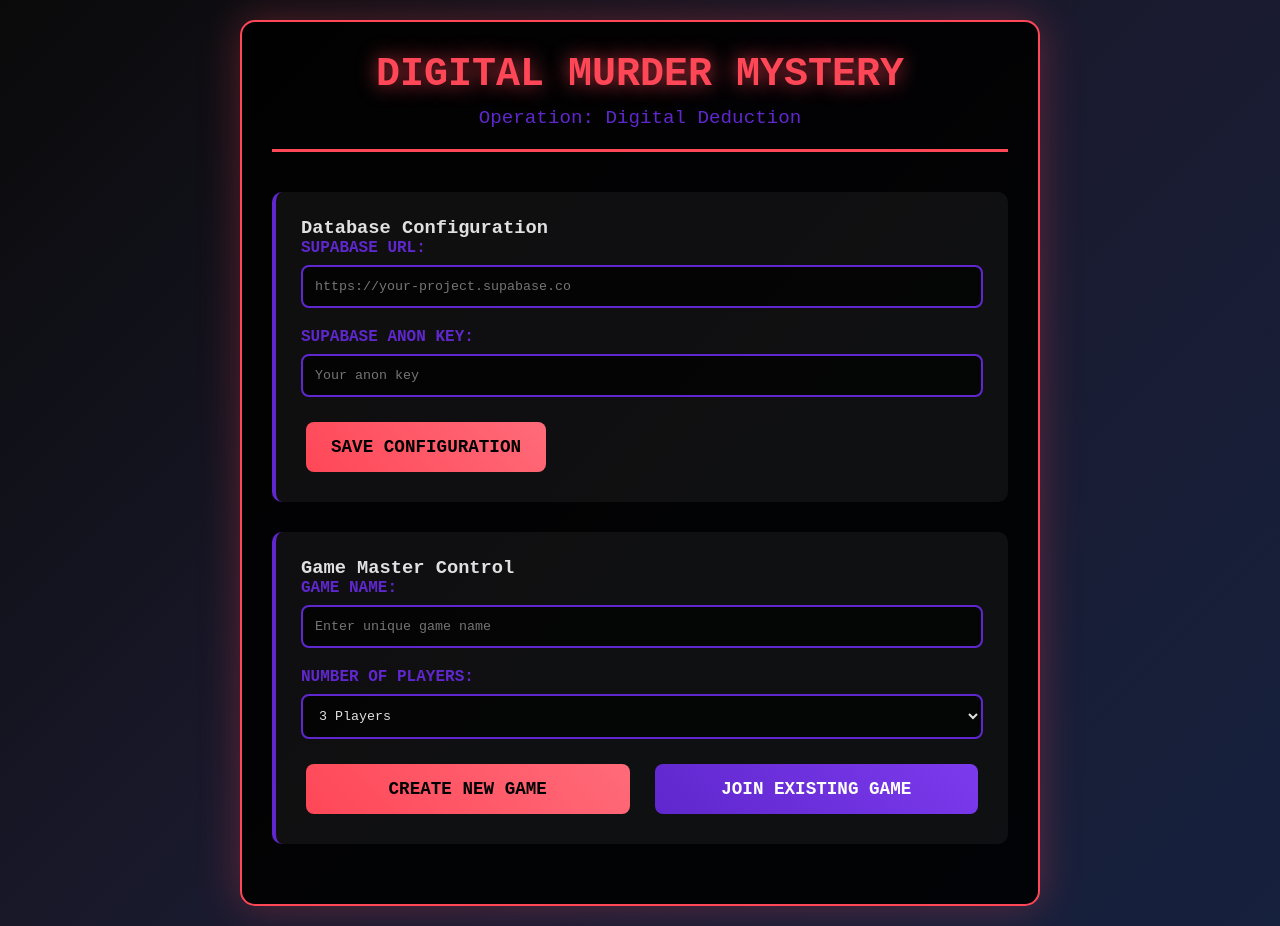
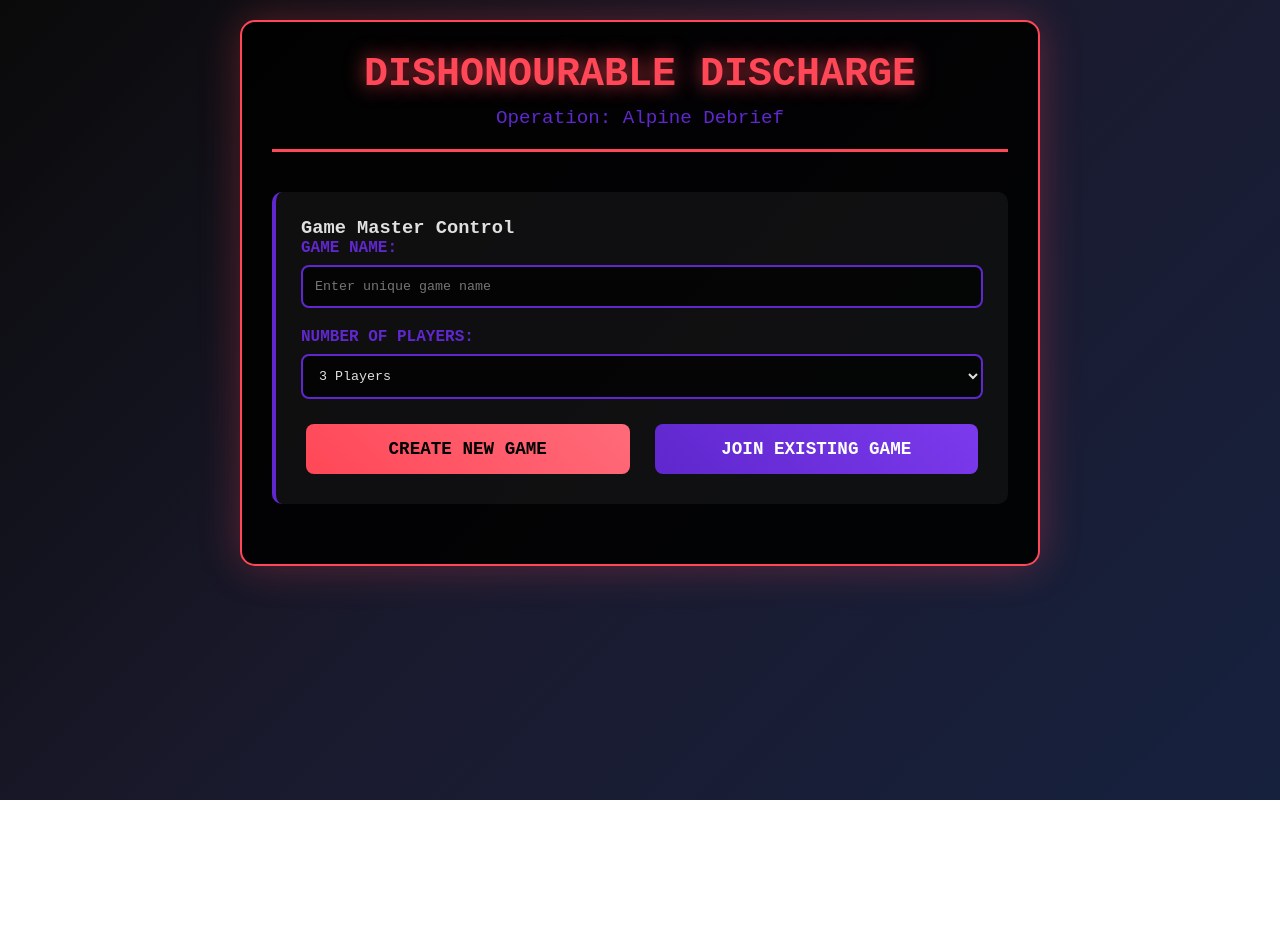
Before and after one commit to doublestandardsco/Dishonourable-Discharge, a plain HTML site: page index.html in a window 1280 px wide. After the commit the page ends 800 px from the top, so only its background shows below. Drawn offline with nearby package versions, Linux system fonts and the light colour scheme.

Commit message:
Update index.html

```diff
--- a/index.html
+++ b/index.html
@@ -3,7 +3,7 @@
 <head>
     <meta charset="UTF-8">
     <meta name="viewport" content="width=device-width, initial-scale=1.0">
-    <title>Digital Murder Mystery</title>
+    <title>Dishonourable Discharge</title>
     <script src="https://cdnjs.cloudflare.com/ajax/libs/qrcode-generator/1.4.4/qrcode.min.js"></script>
     <style>
         * { margin: 0; padding: 0; box-sizing: border-box; }
@@ -192,8 +192,8 @@
 <body>
     <div class="container">
         <div class="header">
-            <h1>DIGITAL MURDER MYSTERY</h1>
-            <div style="color: #5f27cd; font-size: 1.2em;">Operation: Digital Deduction</div>
+            <h1>DISHONOURABLE DISCHARGE</h1>
+            <div style="color: #5f27cd; font-size: 1.2em;">Operation: Alpine Debrief</div>
         </div>
 
         <!-- Configuration Panel -->
@@ -311,9 +311,9 @@
     </div>
 
     <script>
-        // Configuration
-        let supabaseUrl = '';
-        let supabaseKey = '';
+        // Configuration - Pre-filled with your credentials
+        let supabaseUrl = 'https://bhmzwrtigwvuwuraxlwa.supabase.co';
+        let supabaseKey = 'eyJhbGciOiJIUzI1NiIsInR5cCI6IkpXVCJ9.eyJpc3MiOiJzdXBhYmFzZSIsInJlZiI6ImJobXp3cnRpZ3d2dXd1cmF4bHdhIiwicm9sZSI6ImFub24iLCJpYXQiOjE3NTU1NjkxMTksImV4cCI6MjA3MTE0NTExOX0.Til_AT9BT_7D_VZugsP0DmmY_PzOycQU34CxVlF91ls';
         let currentPlayer = null;
         let currentGame = null;
 
@@ -431,16 +431,8 @@
         }
 
         function loadConfig() {
-            const savedUrl = sessionStorage.getItem('supabase-url');
-            const savedKey = sessionStorage.getItem('supabase-key');
-
-            if (savedUrl && savedKey) {
-                supabaseUrl = savedUrl;
-                supabaseKey = savedKey;
-                document.getElementById('supabase-url').value = savedUrl;
-                document.getElementById('supabase-key').value = savedKey;
-                document.getElementById('config-panel').classList.add('hidden');
-            }
+            // Configuration is pre-filled, hide the config panel
+            document.getElementById('config-panel').classList.add('hidden');
         }
 
         // Game Functions
```
